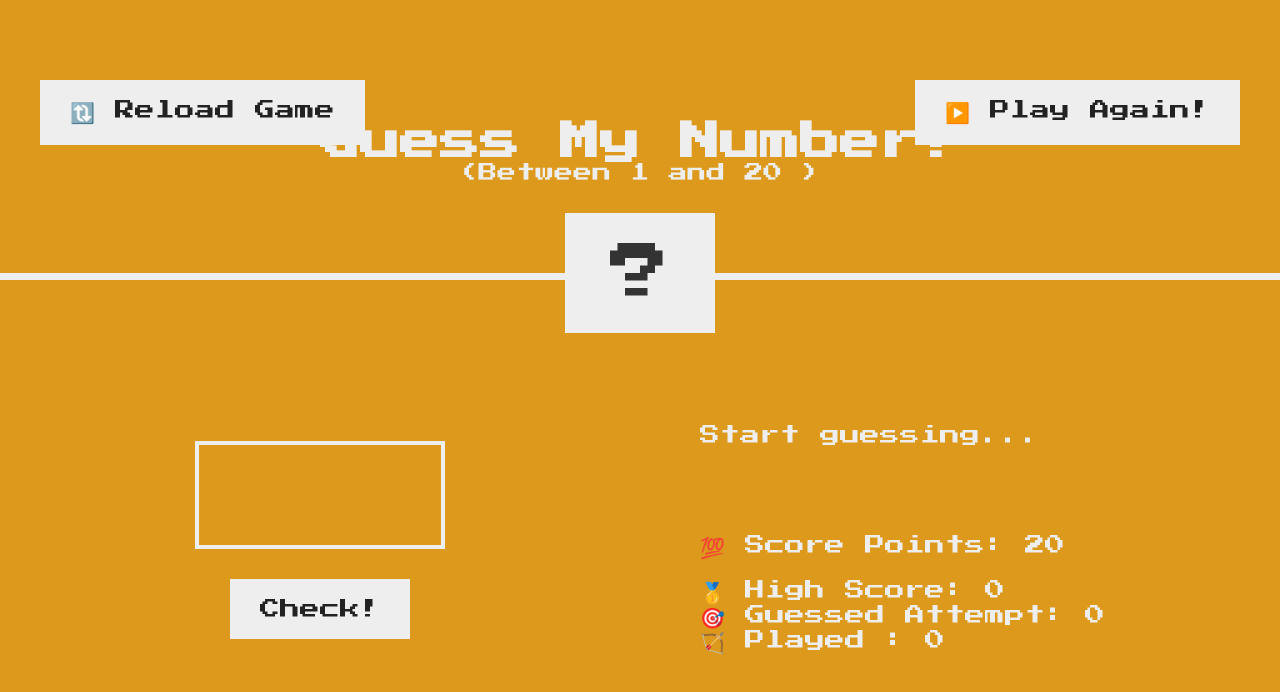
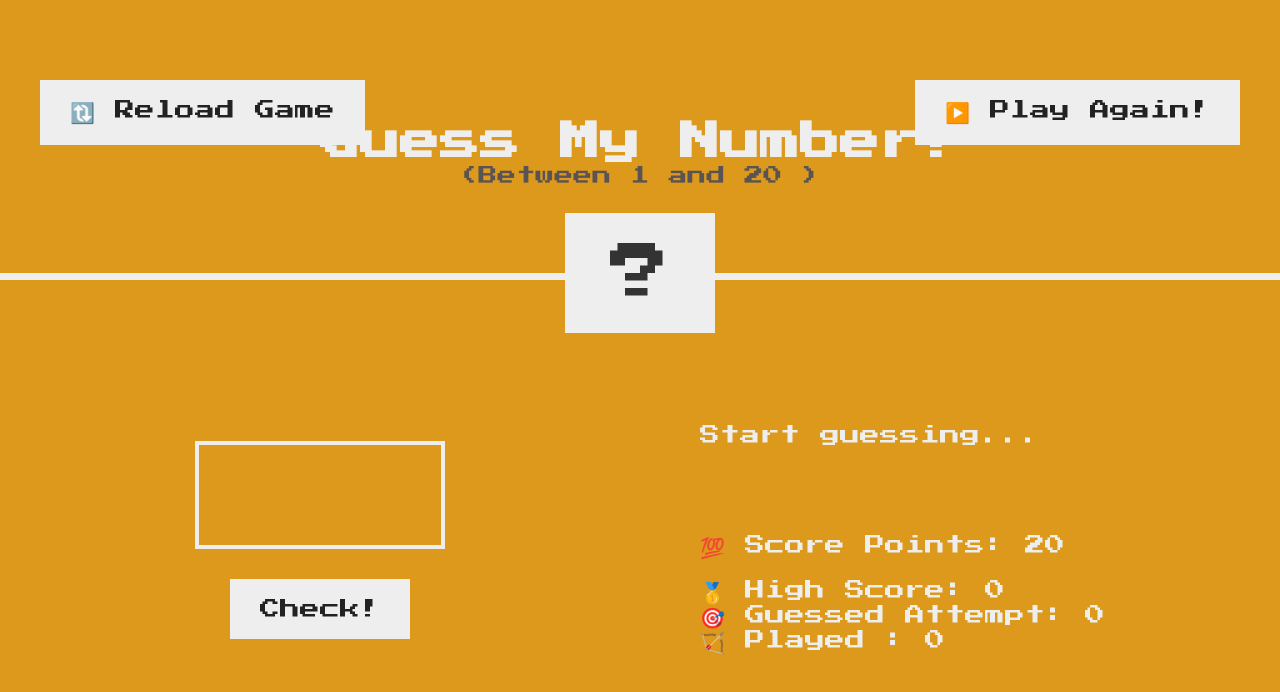
Before and after one commit to ReeSSB/guessthenumber, a plain HTML site: page index.html in a window 1280 px wide. Drawn offline with Linux system fonts and the light colour scheme.

Commit message:
5th commit

```diff
--- a/style.css
+++ b/style.css
@@ -56,11 +56,12 @@ h1 {
   transform: translate(-50%, -50%);
 }
 #hint{
+  color:#5a5353;
   font-size: 1.9rem;
   text-align: center;
   position: absolute;
   width: 100%;
-  top: 63%;
+  top: 64%;
   left: 50%;
   transform: translate(-50%, -50%);
 }
```
